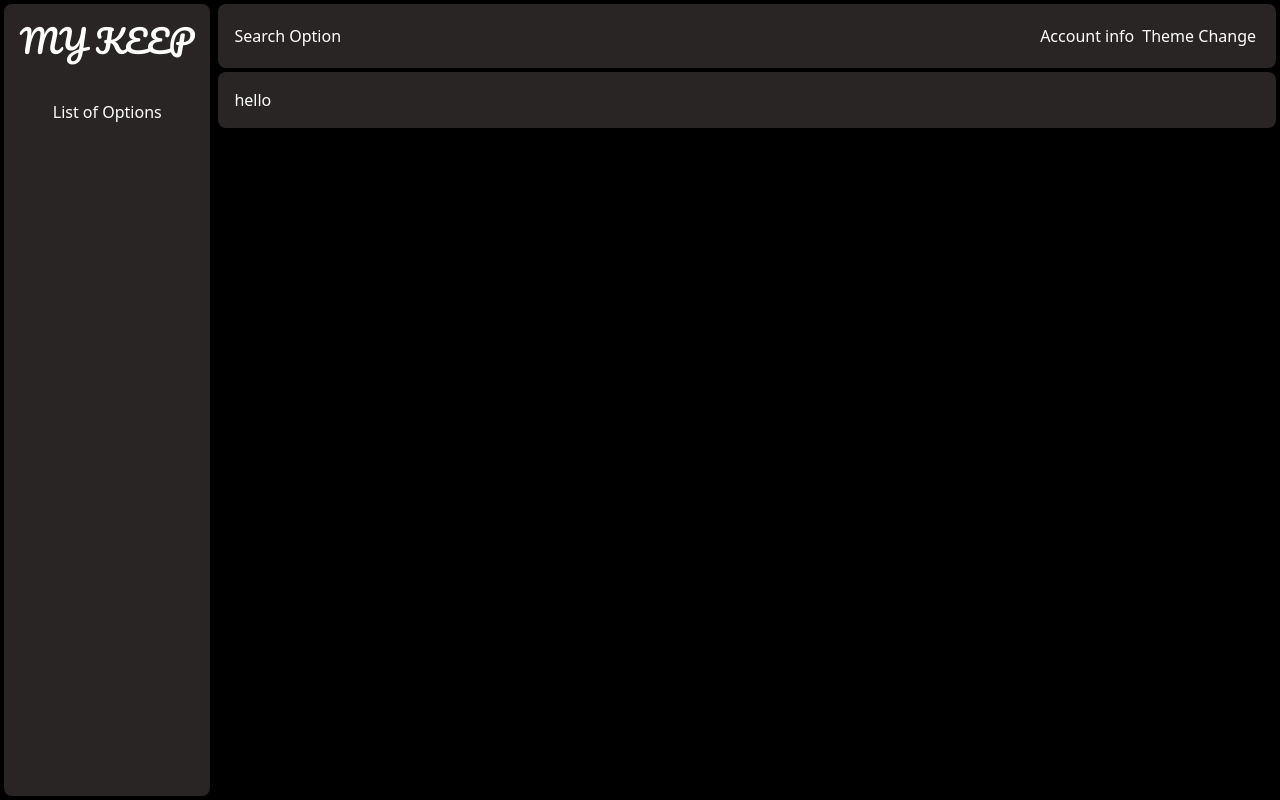
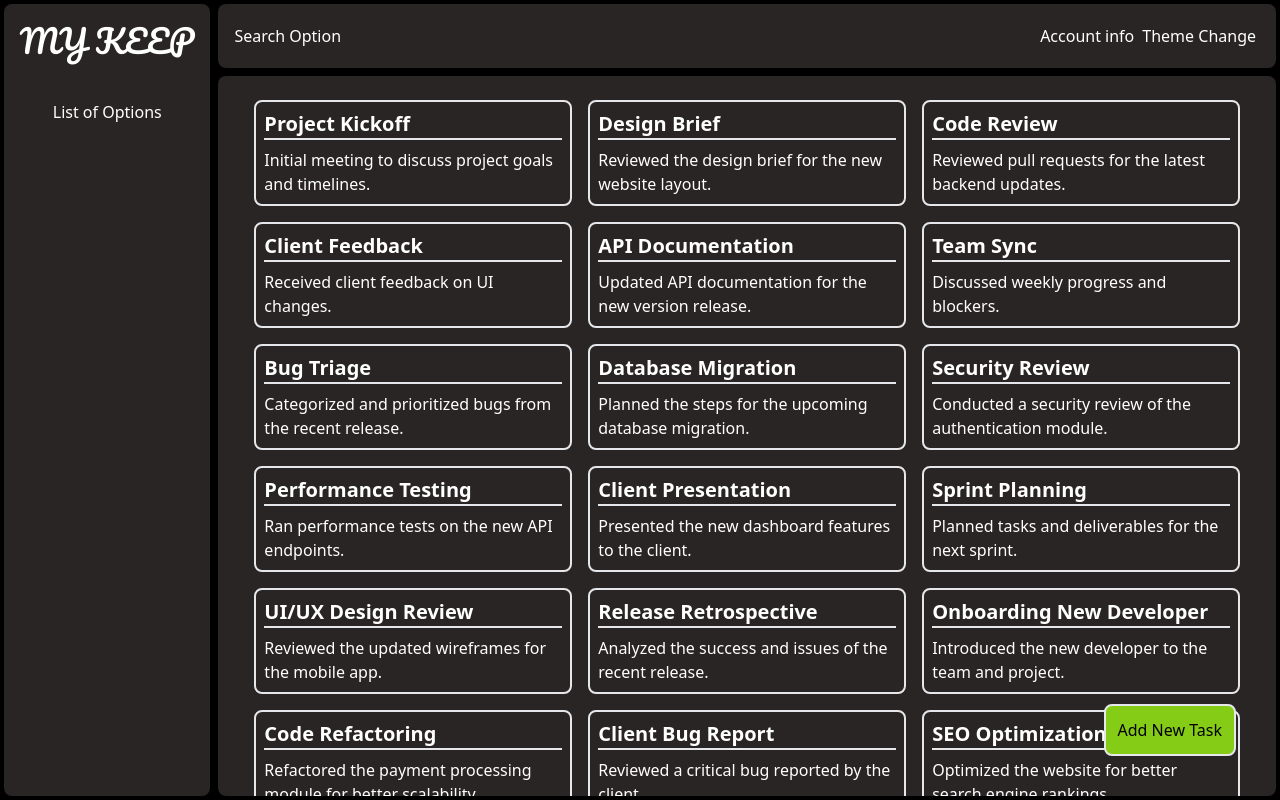
Before and after one commit to Atish-DEV/Todo-App, a React (Vite) app: page / in a window 1280 px wide. Built offline with nearby package versions, Linux system fonts and the light colour scheme.

Commit message:
checkpoint view task

```diff
--- a/src/App.jsx
+++ b/src/App.jsx
@@ -1,14 +1,14 @@
 //import SideBar from './modules/components/layout/sidebar';
 
-import AppLayout from "./modules/components/layout"
+import HomePage from "./modules/home-page"
+
+//import AppLayout from "./modules/components/layout";
 
 function App() {
 
   return (
     <>
-      <AppLayout>
-        hello
-      </AppLayout>
+      <HomePage/>
     </>
   )
 }
--- a/src/index.css
+++ b/src/index.css
@@ -2,3 +2,8 @@
 @import 'tailwindcss/base';
 @import 'tailwindcss/components';
 @import 'tailwindcss/utilities';
+
+main {
+    scrollbar-width: thin; /* Make scrollbar thinner */
+    scrollbar-color: #888 #292524; /* Thumb and track colors */
+  }
--- /dev/null
+++ b/src/modules/components/button/AddNewNoteButton.jsx
@@ -0,0 +1,9 @@
+function AddNewNoteButton({className}) {
+    return (<>
+    <button className={`border-2 text-black font-medium  p-3 rounded-lg bg-button_add_new ${className ?? ""}`}>
+        Add New Task
+    </button>
+    </>);
+}
+
+export default AddNewNoteButton;
--- a/src/modules/components/layout/main/index.jsx
+++ b/src/modules/components/layout/main/index.jsx
@@ -1,11 +1,11 @@
 import AppHeader from "../header";
 
 function MainPage({children}) {
-    return (<div className="text-white w-full">
+    return (<div className="text-white w-full flex flex-col max-h-screen">
     <AppHeader/>
-    <div className="p-4 mx-1 rounded-lg bg-secondary">
+    <main className="p-4 mx-1 my-1 rounded-lg bg-secondary grow overflow-y-auto">
         {children}
-    </div>
+    </main>
     </div>);
 }
 
--- /dev/null
+++ b/src/modules/home-page/all-task-view.jsx
@@ -0,0 +1,30 @@
+import { useEffect } from "react";
+import { useState } from "react";
+import noteMock from '../../sample-mock/task-mock.json';
+
+function AllTaskView() {
+    const [loading,setLoading]=useState(true);
+    const [AllTask,setAlltask]=useState(null);
+    useEffect(()=>{
+        (()=>{
+            const {notes}=noteMock;
+            setAlltask(notes);
+            setLoading(false);
+        })()
+    },[])
+    if(loading){
+        return(<div>Loading...</div>)
+    }
+    return (<div className="flex flex-wrap m-auto justify-center">
+        {AllTask?.map((note)=>{
+            return(
+            <div className="border-2 p-2 w-[31%] max-h-[31%] m-2 rounded-lg">
+                <h2 className="font-bold text-xl border-b-2">{note?.title}</h2>
+                <div className="pt-2">{note?.body}</div>
+            </div>
+            )
+        })}
+    </div>);
+}
+
+export default AllTaskView;
--- /dev/null
+++ b/src/modules/home-page/index.jsx
@@ -0,0 +1,14 @@
+import AddNewNoteButton from "../components/button/AddNewNoteButton";
+import AppLayout from "../components/layout";
+import AllTaskView from "./all-task-view";
+
+function HomePage() {
+  return (
+    <AppLayout>
+      <AllTaskView/>
+      <AddNewNoteButton className="fixed bottom-11 right-11" />
+    </AppLayout>
+  );
+}
+
+export default HomePage;
--- /dev/null
+++ b/src/sample-mock/task-mock.json
@@ -0,0 +1,208 @@
+{
+    "notes": [
+      {
+        "author_id": "user001",
+        "timestamp": "2024-11-01T10:00:00Z",
+        "title": "Project Kickoff",
+        "body": "Initial meeting to discuss project goals and timelines."
+      },
+      {
+        "author_id": "user002",
+        "timestamp": "2024-11-01T11:00:00Z",
+        "title": "Design Brief",
+        "body": "Reviewed the design brief for the new website layout."
+      },
+      {
+        "author_id": "user003",
+        "timestamp": "2024-11-01T12:30:00Z",
+        "title": "Code Review",
+        "body": "Reviewed pull requests for the latest backend updates."
+      },
+      {
+        "author_id": "user004",
+        "timestamp": "2024-11-01T13:15:00Z",
+        "title": "Client Feedback",
+        "body": "Received client feedback on UI changes."
+      },
+      {
+        "author_id": "user005",
+        "timestamp": "2024-11-01T14:00:00Z",
+        "title": "API Documentation",
+        "body": "Updated API documentation for the new version release."
+      },
+      {
+        "author_id": "user006",
+        "timestamp": "2024-11-01T15:45:00Z",
+        "title": "Team Sync",
+        "body": "Discussed weekly progress and blockers."
+      },
+      {
+        "author_id": "user007",
+        "timestamp": "2024-11-02T09:30:00Z",
+        "title": "Bug Triage",
+        "body": "Categorized and prioritized bugs from the recent release."
+      },
+      {
+        "author_id": "user008",
+        "timestamp": "2024-11-02T10:15:00Z",
+        "title": "Database Migration",
+        "body": "Planned the steps for the upcoming database migration."
+      },
+      {
+        "author_id": "user009",
+        "timestamp": "2024-11-02T11:00:00Z",
+        "title": "Security Review",
+        "body": "Conducted a security review of the authentication module."
+      },
+      {
+        "author_id": "user010",
+        "timestamp": "2024-11-02T12:00:00Z",
+        "title": "Performance Testing",
+        "body": "Ran performance tests on the new API endpoints."
+      },
+      {
+        "author_id": "user011",
+        "timestamp": "2024-11-02T13:00:00Z",
+        "title": "Client Presentation",
+        "body": "Presented the new dashboard features to the client."
+      },
+      {
+        "author_id": "user012",
+        "timestamp": "2024-11-03T09:00:00Z",
+        "title": "Sprint Planning",
+        "body": "Planned tasks and deliverables for the next sprint."
+      },
+      {
+        "author_id": "user013",
+        "timestamp": "2024-11-03T10:15:00Z",
+        "title": "UI/UX Design Review",
+        "body": "Reviewed the updated wireframes for the mobile app."
+      },
+      {
+        "author_id": "user014",
+        "timestamp": "2024-11-03T11:45:00Z",
+        "title": "Release Retrospective",
+        "body": "Analyzed the success and issues of the recent release."
+      },
+      {
+        "author_id": "user015",
+        "timestamp": "2024-11-03T13:30:00Z",
+        "title": "Onboarding New Developer",
+        "body": "Introduced the new developer to the team and project."
+      },
+      {
+        "author_id": "user016",
+        "timestamp": "2024-11-03T14:00:00Z",
+        "title": "Code Refactoring",
+        "body": "Refactored the payment processing module for better scalability."
+      },
+      {
+        "author_id": "user017",
+        "timestamp": "2024-11-04T08:30:00Z",
+        "title": "Client Bug Report",
+        "body": "Reviewed a critical bug reported by the client."
+      },
+      {
+        "author_id": "user018",
+        "timestamp": "2024-11-04T09:45:00Z",
+        "title": "SEO Optimization",
+        "body": "Optimized the website for better search engine rankings."
+      },
+      {
+        "author_id": "user019",
+        "timestamp": "2024-11-04T10:30:00Z",
+        "title": "Deployment Strategy",
+        "body": "Discussed deployment strategy for the staging environment."
+      },
+      {
+        "author_id": "user020",
+        "timestamp": "2024-11-04T11:15:00Z",
+        "title": "Product Demo",
+        "body": "Demonstrated the new product features to the sales team."
+      },
+      {
+        "author_id": "user021",
+        "timestamp": "2024-11-04T12:00:00Z",
+        "title": "Technical Debt Discussion",
+        "body": "Identified areas of technical debt to address in the next sprint."
+      },
+      {
+        "author_id": "user022",
+        "timestamp": "2024-11-04T13:30:00Z",
+        "title": "Test Automation",
+        "body": "Implemented automated tests for the shopping cart feature."
+      },
+      {
+        "author_id": "user023",
+        "timestamp": "2024-11-05T09:00:00Z",
+        "title": "Marketing Strategy",
+        "body": "Reviewed the marketing strategy for the product launch."
+      },
+      {
+        "author_id": "user024",
+        "timestamp": "2024-11-05T10:30:00Z",
+        "title": "Customer Feedback Review",
+        "body": "Analyzed feedback from early product users."
+      },
+      {
+        "author_id": "user025",
+        "timestamp": "2024-11-05T11:00:00Z",
+        "title": "Feature Prioritization",
+        "body": "Prioritized new features for the upcoming release."
+      },
+      {
+        "author_id": "user026",
+        "timestamp": "2024-11-05T12:30:00Z",
+        "title": "Accessibility Improvements",
+        "body": "Discussed how to make the app more accessible for users."
+      },
+      {
+        "author_id": "user027",
+        "timestamp": "2024-11-05T14:00:00Z",
+        "title": "Microservice Architecture",
+        "body": "Planned the transition to a microservice architecture."
+      },
+      {
+        "author_id": "user028",
+        "timestamp": "2024-11-06T09:30:00Z",
+        "title": "Cloud Infrastructure",
+        "body": "Reviewed cloud infrastructure costs and optimizations."
+      },
+      {
+        "author_id": "user029",
+        "timestamp": "2024-11-06T10:45:00Z",
+        "title": "Sprint Demo",
+        "body": "Showcased completed work from the current sprint."
+      },
+      {
+        "author_id": "user030",
+        "timestamp": "2024-11-06T12:00:00Z",
+        "title": "Code Quality Review",
+        "body": "Analyzed code quality reports from the CI pipeline."
+      },
+      {
+        "author_id": "user031",
+        "timestamp": "2024-11-06T13:15:00Z",
+        "title": "Backend Refactor",
+        "body": "Refactored the authentication system for better security."
+      },
+      {
+        "author_id": "user032",
+        "timestamp": "2024-11-06T14:30:00Z",
+        "title": "Feature Rollback",
+        "body": "Rolled back a feature due to performance issues."
+      },
+      {
+        "author_id": "user033",
+        "timestamp": "2024-11-07T08:45:00Z",
+        "title": "Incident Report",
+        "body": "Documented the server outage and its resolution."
+      },
+      {
+        "author_id": "user034",
+        "timestamp": "2024-11-07T09:30:00Z",
+        "title": "Mobile App Testing",
+        "body": "Tested the mobile app on various devices for compatibility."
+      }
+    ]
+}
--- a/tailwind.config.cjs
+++ b/tailwind.config.cjs
@@ -7,7 +7,8 @@ module.exports = {
     extend: {
       colors:{
         primary:"#1c1917",
-        secondary:"#292524"
+        secondary:"#292524",
+        button_add_new:"#84cc16"
       },
       fontFamily: {
         logo:["Pacifico", "cursive"]
```
